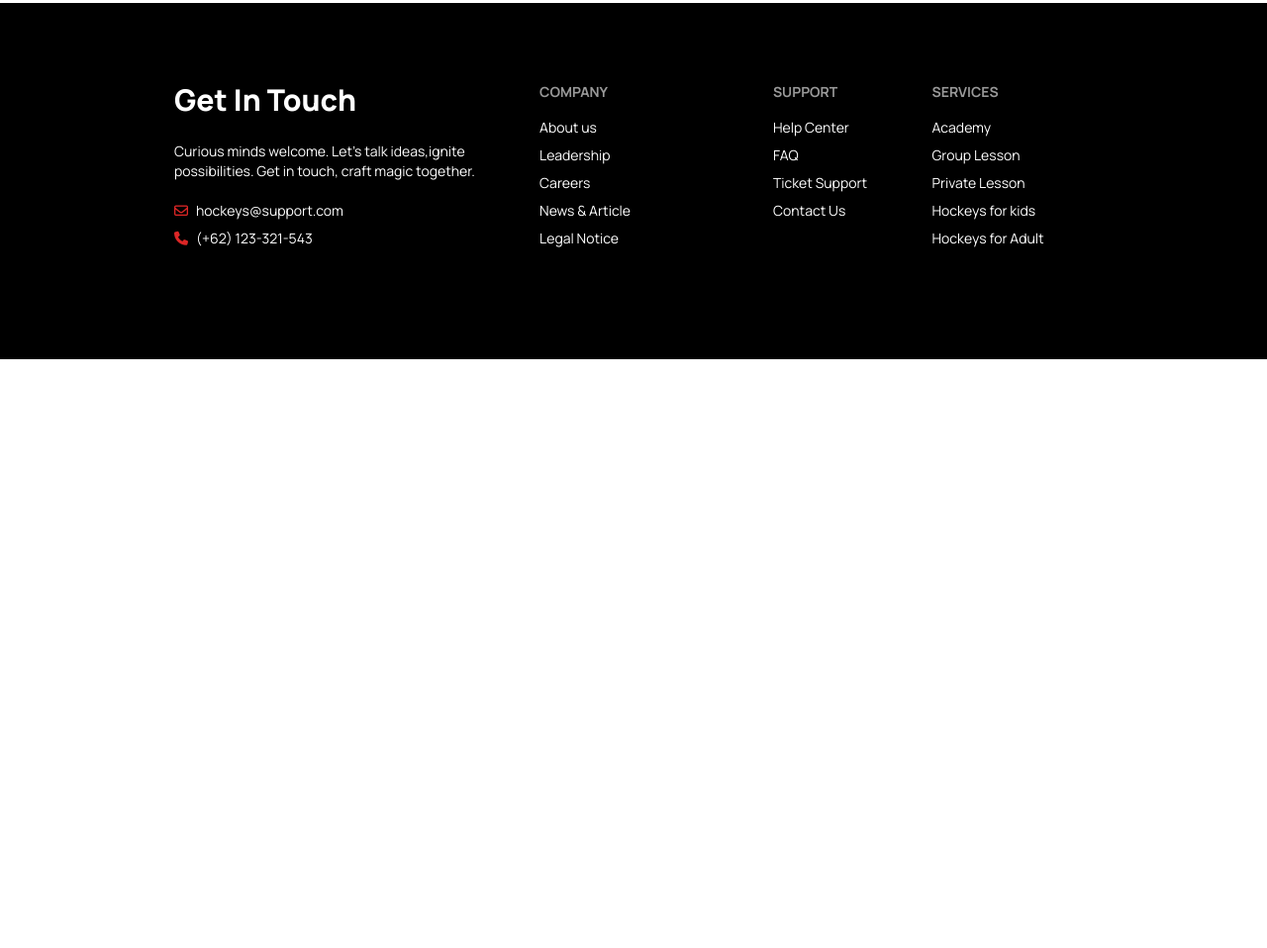
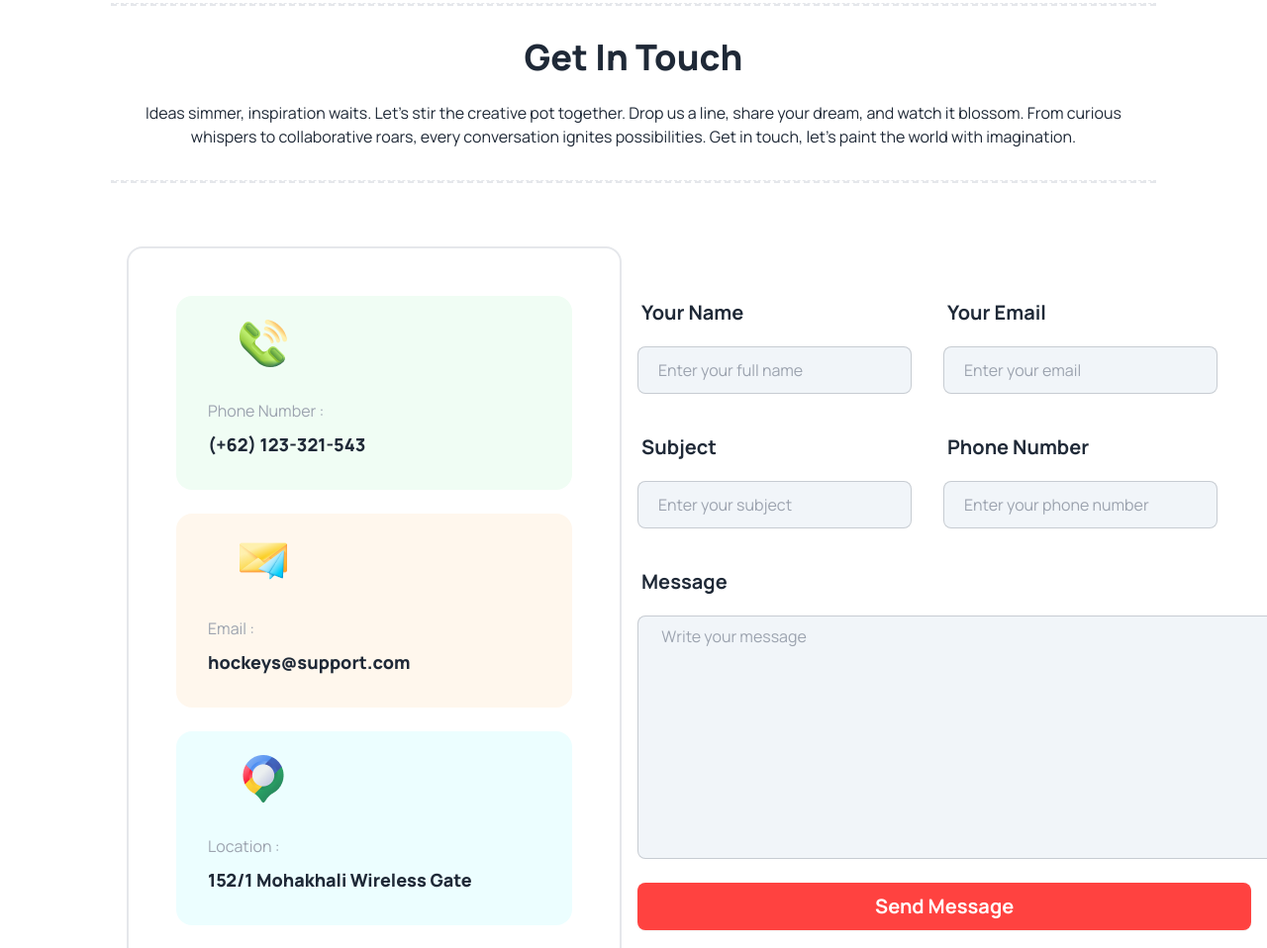
Before and after one commit to amhfahim/Hockey, a plain HTML site: page index.html in a window 1280 px wide. Shown: the part 3422-4380 px from the top of the page at 99% size. Before the commit the page ends 3785 px from the top, so only its background shows below. Drawn offline with nearby package versions, Linux system fonts and the light colour scheme.

Commit message:
finished

```diff
--- a/index.html
+++ b/index.html
@@ -297,6 +297,87 @@
         </div>
       </div>
       </section>
+      <section>
+        <hr class="border-y-2 mt-10 lg:mt-24  mb-4 lg:mb-8 border-t border-dashed text-gray-700">
+        <div class="text-center">
+          <h2 class="text-2xl lg:text-4xl  font-extrabold manrope mb-3 lg:mb-6">Get In Touch</h2>
+          <p class="manrope">Ideas simmer, inspiration waits. Let's stir the creative pot together. Drop us a line, share your dream, and watch it blossom. From curious <br> whispers to collaborative roars, every conversation ignites possibilities. Get in touch, let's paint the world with imagination.
+
+          </p>
+          <hr class="border-y-2 mt-4  mb-6 lg:mt-8  lg:mb-12 border-t border-dashed text-gray-700">
+      </div>
+
+        <div class="hero-content flex-col lg:flex-row manrope lg:justify-between">
+         <div class="border-2 p-4 lg:p-12 rounded-2xl">
+          <div class="card w-[40vh] lg:w-[50vh] bg-green-50  mb-6">
+            <figure><img class="mr-56 mt-6 " src="./Images/Group 1171275317.png" alt="Shoes" /></figure>
+            <div class="card-body">
+
+              <p class="text-gray-400">Phone Number : </p>
+              <p class="text-lg font-extrabold">(+62) 123-321-543</p>
+            </div>
+          </div>
+          <div class="card w-[40vh] lg:w-[50vh]  bg-orange-50  mb-6">
+            <figure><img class="mr-56 mt-6 " src="./Images/Group 1171275318.png" alt="Shoes" /></figure>
+            <div class="card-body">
+
+              <p class="text-gray-400">Email :  </p>
+              <p class="text-lg font-extrabold">hockeys@support.com</p>
+            </div>
+          </div>
+          <div class="card w-[40vh] lg:w-[50vh]  bg-cyan-50 ">
+            <figure><img class="mr-56 mt-6 " src="./Images/Group 1171275321.png" alt="Shoes" /></figure>
+            <div class="card-body">
+
+              <p class="text-gray-400">Location :  </p>
+              <p class="text-lg font-extrabold">152/1 Mohakhali Wireless Gate</p>
+            </div>
+          </div>
+         </div>
+         <div> <div class="manrope">
+            <div class="flex flex-col lg:flex-row gap-2 lg:gap-8 mb-2">
+              <div class="">
+                <label class="label">
+                  <span class="label-text text-xl font-bold pb-3">Your Name</span>
+                </label>
+                <input type="text" placeholder="Enter your full name" class="input input-bordered p-5 pr-16 bg-slate-100 mb-6" required />
+              </div>
+              <div class="">
+                <label class="label">
+                  <span class="label-text text-xl font-bold pb-3">Your Email</span>
+                </label>
+                <input type="e-mail" placeholder="Enter your email" class="input input-bordered p-5 pr-16 bg-slate-100 mb-6" required />
+              </div>
+
+            </div>
+          </div>
+          <div class="manrope">
+            <div class="flex flex-col lg:flex-row gap-2 lg:gap-8 mb-2">
+              <div class="">
+                <label class="label">
+                  <span class="label-text text-xl font-bold pb-3">Subject</span>
+                </label>
+                <input type="text" placeholder="Enter your subject" class="input input-bordered p-5 pr-16 bg-slate-100 mb-6" required />
+              </div>
+              <div class="">
+                <label class="label">
+                  <span class="label-text text-xl font-bold pb-3">Phone Number</span>
+                </label>
+                <input type="text" placeholder="Enter your phone number" class="input input-bordered p-5 pr-16 bg-slate-100 mb-6" required />
+              </div>
+            </div>
+          </div>
+          <div class="">
+                <label class="label">
+                  <span class="label-text text-xl font-bold pb-3">Message</span>
+                </label>
+                <input type="text" placeholder=" Write your message" class="input input-bordered p-5 pr- bg-slate-100 mb-6 pr-[8vh] lg:pr-[55vh] pb-36  lg:pb-56" required />
+
+              </div>
+              <a class="btn text-white border-0 bg-color1  manrope font-bold text-base lg:text-xl px-[12vh] lg:px-[30vh]">Send Message</a></div>
+        </div>
+
+      </section>
     </main>
 
       <footer class="footer lg:py-20 lg:px-44  p-10 lg:pb-28 bg-black text-white text-base-content manrope">
```
